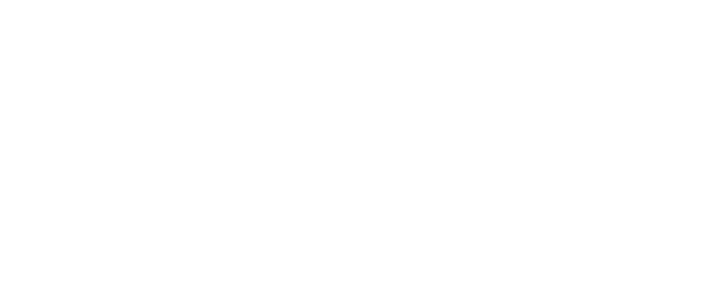
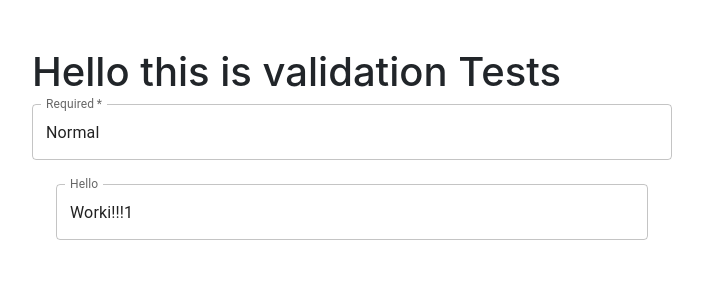
Before and after one commit to Yashwanth-Dumpa/BudgetTracker_Frontend, a React (Create React App) app: page /test in a window 1280 px wide. Before the commit this address had no page. Shown: the top 300 px of the page, without its empty margins (16-719 px from the left). Built offline with nearby package versions, Linux system fonts and the light colour scheme.

Commit message:
Sign Up and Login validations

```diff
--- a/package.json
+++ b/package.json
@@ -18,6 +18,7 @@
     "react-toastify": "^9.1.3",
     "reactjs-popup": "^2.0.5",
     "recharts": "^2.6.2",
+    "validator": "^13.9.0",
     "web-vitals": "^2.1.4"
   },
   "scripts": {
--- a/src/App.js
+++ b/src/App.js
@@ -75,6 +75,7 @@
         <Route path='/' element={<MainPage/>}></Route>
         <Route path='/signUp' element={<SignUp/>}/>
         <Route path='/login' element={<Login/>}/>
+        <Route path='/test' element={<Test/>}/>
         <Route path='/home' element={<UserDetailsProvider>
 
       <Box sx={{ width: '100%' }}>
--- a/src/login.js
+++ b/src/login.js
@@ -2,69 +2,152 @@
 import { useContext, useState } from "react";
 import { useNavigate, Link } from "react-router-dom";
 import "./signUp.css";
-import { ToastContainer, toast } from 'react-toastify';
-import 'react-toastify/dist/ReactToastify.css';
+import { ToastContainer, toast } from "react-toastify";
+import "react-toastify/dist/ReactToastify.css";
 
-import Cookies from 'js-cookie';
+import validator from 'validator';
+
+import Cookies from "js-cookie";
 
 export const Login = () => {
   const navigate = useNavigate();
 
-  const [loginDetails,setLoginDetails] = useState({});
+  const [Perr,setPErr] = useState(false);
+  const [Merr,setMErr] = useState(false);
+const [text,setText] = useState('');
+ const [mailText, setMail] = useState("");
 
- const set = (event)=>{
+  const [loginDetails, setLoginDetails] = useState({});
+
+  const set = (event) => {
     const name = event.target.name;
     const value = event.target.value;
-  setLoginDetails(vals=>({...vals,[name]:value}));
 
+    if(name==='mail'){
+     // if(!(/^[A-Z0-9._%+-]+@[A-Z0-9.-]+\.[A-Z]{2,4}$/i.test(value))){ //Without using Validator module
+      if(!validator.isEmail(value)){
+        setMail("Please enter valid mail address");
+        setMErr(true);
+      }else{
+        setMail("");
+        setMErr(false);
+      }
+
+    } else if(name==='password'){
+      if(value!==""){
+        setPErr(false);
+        setText("");
+      }
+
+    }
+    setLoginDetails((vals) => ({ ...vals, [name]: value }));
   };
 
-   function login(){
+  function login() {
+    if (loginDetails.mail === ""||loginDetails.mail===undefined) {
+      setMail("Please Enter E-mail");
+      setMErr(true);
+    } else if(!validator.isEmail(loginDetails.mail)){
+      setMail("Please enter valid mail address");
+        setMErr(true);
 
-      fetch("http://localhost:5000/existingUser/?mail='"+loginDetails.mail+"'&password='"+loginDetails.password+"'")
-      .then((response)=>{
+    }else if (loginDetails.password === ""||loginDetails.password===undefined) {
+      setText("Please Enter Password");
+      setPErr(true);
+    } else {
+      fetch(
+        "http://localhost:5000/existingUser/?mail='" +
+          loginDetails.mail +
+          "'&password='" +
+          loginDetails.password +
+          "'"
+      )
+        .then((response) => {
           return response.json();
-      }).then((data)=>{
-        if(data){
+        })
+        .then((data) => {
+          if (data) {
             console.log(data[0].id);
-          Cookies.set('user_id',data[0].id);
-          navigate('/home',{replace:false})
-        }
-        else{
+            Cookies.set("user_id", data[0].id);
+            navigate("/home", { replace: false });
+          } else {
             toast.error("Account doesn't exist. Please sign up. ", {
-            position: toast.POSITION.TOP_RIGHT
+              position: toast.POSITION.TOP_RIGHT,
             });
-        setTimeout(()=>{
-          navigate('/signUp',{replace:false});
-        },5000);
+            setTimeout(() => {
+              navigate("/signUp", { replace: false });
+            }, 5000);
 
             /*navigate('/signUp',{replace:false});
           console.log("Signup page and toast");*/
           }
-      })
+        });
     }
+  }
+
+
+ // var err=false;
+
   return (
     <div className="i-container bg-success bg-gradient">
       <div className="d-flex flex-column border border-secondary w-25 p-4 bg-light sign-box">
-        <h1 className='text-center mb-4'>Login</h1>
+        <h1 className="text-center mb-4">Login</h1>
         <div className="d-flex flex-column w-100 justify-content-center">
           <TextField
             variant="outlined"
             className="mr-4 ml-4 mb-4"
-            label="E-mail ID" name='mail' value={loginDetails.mail} onChange={set}
+            label="E-mail ID"
+            name="mail"
+            value={loginDetails.mail}
+            onChange={set}
             required
+            error={Merr} helperText={mailText}
+            onBlur = {()=>{
+              console.log(loginDetails.mail)// fro debugging puposes
+              if(loginDetails.mail ===undefined || loginDetails.mail===''){
+                  setMErr(true);
+                  setMail("Please Enter E-mail");
+              }else if(!validator.isEmail(loginDetails.mail)){
+                setMail("Please enter valid mail address");
+                setMErr(true);
+              }
+              else{
+                setMErr(false);
+                  setMail("");
+              }
+
+            }}
           />
           <TextField
             variant="outlined"
             className="mr-4 ml-4"
-            label="Password" name='password' value={loginDetails.password} onChange={set}
-            required type='password'
+            label="Password"
+            name="password"
+            value={loginDetails.password}
+            onChange={set}
+            required
+            type="password"
+            error={Perr} helperText={text}
+            onBlur = {()=>{
+              console.log(loginDetails.password)// fro debugging puposes
+              if(loginDetails.password ===undefined || loginDetails.password===''){
+                  setPErr(true);
+                  setText("Please Enter Password");
+              }else{
+                setPErr(false);
+                  setText("");
+              }
+
+            }}
+
           />
         </div>
         <div className="d-flex flex-column">
           <>
-          <button className="d-block m-4 btn btn-success" onClick={login}>Login</button>
-          <ToastContainer/>
+            <button className="d-block m-4 btn btn-success" onClick={login}>
+              Login
+            </button>
+            <ToastContainer />
           </>
           <Link className="ml-4" to="/signUp">
             New User? Create an Account
--- a/src/signUp.js
+++ b/src/signUp.js
@@ -7,17 +7,68 @@
 import { ToastContainer, toast } from "react-toastify";
 import "react-toastify/dist/ReactToastify.css";
 
+import validator from "validator";
+
 const SignUp = () => {
+  const [Ferr, setFerr] = useState(false);
+  const [Ftext, setFtext] = useState("");
+
+  const [Merr, setMerr] = useState(false);
+  const [Mtext, setMtext] = useState("");
+
+  const [Perr, setPerr] = useState(false);
+  const [Ptext, setPtext] = useState("");
+
   const [signUpData, setSignUpData] = useState({});
   const navigate = useNavigate();
 
   const set = (event) => {
     const name = event.target.name;
     const value = event.target.value;
+    if (name === "mail") {
+      // if(!(/^[A-Z0-9._%+-]+@[A-Z0-9.-]+\.[A-Z]{2,4}$/i.test(value))){ //Without using Validator module
+      if (!validator.isEmail(value)) {
+        setMtext("Please enter valid mail address");
+        setMerr(true);
+      } else {
+        setMtext("");
+        setMerr(false);
+      }
+    } else if(name==='password'){
+      if (!validator.isStrongPassword(value,{ minLength: 8, minLowercase: 1,
+        minUppercase: 1, minNumbers: 1, minSymbols: 1})) {
+        setPtext("Password should be atleast 8 charcters and consist of one uppercase, lowercase, symbol and a number");
+        setPerr(true);
+      } else {
+        setPtext("");
+        setPerr(false);
+      }
+    }
     setSignUpData((vals) => ({ ...vals, [name]: value }));
   };
 
   function signingup() {
+    if (signUpData.firstName === undefined || signUpData.firstName === "") {
+      setFerr(true);
+      setFtext("Please enter First Name");
+    } else if (signUpData.mail === undefined || signUpData.mail === "") {
+      setMerr(true);
+      setMtext("Please enter mail id");
+    } else if (!validator.isEmail(signUpData.mail)) {
+      setMtext("Please enter valid mail address");
+      setMerr(true);
+    } else if (
+      signUpData.password === undefined ||
+      signUpData.password === ""
+    ) {
+      setPerr(true);
+      setPtext("Please Enter Password");
+    } else if(!validator.isStrongPassword(signUpData.password,{ minLength: 8, minLowercase: 1,
+      minUppercase: 1, minNumbers: 1, minSymbols: 1})){
+        setPtext("Password should be atleast 8 charcters and consist of one uppercase, lowercase, symbol and a number");
+        setPerr(true);
+    }
+    else {
       console.log(signUpData);
       let options = {
         mode: "cors",
@@ -47,6 +98,8 @@
           }
         });
     }
+  }
+
   return (
     <div className="i-container bg-success bg-gradient">
       <div className="d-flex flex-column border border-secondary w-25 p-4  sign-box bg-light">
@@ -60,6 +113,21 @@
             value={signUpData.firstName}
             onChange={set}
             required
+            error={Ferr}
+            helperText={Ftext}
+            onBlur={() => {
+              console.log(signUpData.firstName); // fro debugging puposes
+              if (
+                signUpData.firstName === undefined ||
+                signUpData.firstName === ""
+              ) {
+                setFerr(true);
+                setFtext("Please Enter First Name");
+              } else {
+                setFerr(false);
+                setFtext("");
+              }
+            }}
           />
           <TextField
             variant="outlined"
@@ -79,6 +147,21 @@
             name="mail"
             value={signUpData.mail}
             onChange={set}
+            error={Merr}
+            helperText={Mtext}
+            onBlur={() => {
+              console.log(signUpData.mail); // fro debugging puposes
+              if (signUpData.mail === undefined || signUpData.mail === "") {
+                setMerr(true);
+                setMtext("Please Enter E-mail Id");
+              } else if (!validator.isEmail(signUpData.mail)) {
+                setMtext("Please enter valid mail address");
+                setMerr(true);
+              } else {
+                setMerr(false);
+                setMtext("");
+              }
+            }}
           />
           <TextField
             variant="outlined"
@@ -89,6 +172,25 @@
             value={signUpData.password}
             onChange={set}
             required
+            error={Perr}
+            helperText={Ptext}
+            onBlur={() => {
+              console.log(signUpData.password); // fro debugging puposes
+              if (
+                signUpData.password === undefined ||
+                signUpData.password === ""
+              ) {
+                setPerr(true);
+                setPtext("Please Enter Password");
+              } else if(!validator.isStrongPassword(signUpData.password,{ minLength: 8, minLowercase: 1,
+                minUppercase: 1, minNumbers: 1, minSymbols: 1})){
+                  setPtext("Password should be of atleast 8 charcters and consist of one uppercase, lowercase, symbol and a number");
+                  setPerr(true);
+              }else {
+                setPerr(false);
+                setPtext("");
+              }
+            }}
           />
         </div>
         <div className="d-flex flex-column">
--- a/src/test.js
+++ b/src/test.js
@@ -1,85 +1,106 @@
+import TextField from "@mui/material/TextField";
+import { ToastContainer, toast } from "react-toastify";
+import "react-toastify/dist/ReactToastify.css";
+
+import { useNavigate, Link } from "react-router-dom";
+
+import { useState, useEffect, createContext, useContext } from "react";
+
+import Cookies from "js-cookie";
+
+//-----------------------------------------------
+
+import FilledInput from "@mui/material/FilledInput";
+import FormControl from "@mui/material/FormControl";
+import FormHelperText from "@mui/material/FormHelperText";
+import Input from "@mui/material/Input";
+import InputLabel from "@mui/material/InputLabel";
+import OutlinedInput from "@mui/material/OutlinedInput";
 
 
-import TextField from '@mui/material/TextField';
-import { ToastContainer, toast } from 'react-toastify';
-import 'react-toastify/dist/ReactToastify.css';
-
-import { useNavigate, Link } from "react-router-dom"
-
-import {useState, useEffect,createContext, useContext} from 'react';
-
-import Cookies from 'js-cookie';
+const Controlled = ({name, errorVal})=>{
+    return(
+    <TextField label={name} error={errorVal} className='m-4' defaultValue='Worki!!!1'/>
+    )
+ }
 
 
-
-const Test =(props)=>{
-    function trial(){
+const Test = (props) => {
+  function trial() {
     alert("Inside");
   }
 
-    function notes(){
-        toast.warning('Success Notification !', {
-            position: toast.POSITION.TOP_RIGHT
+  function notes() {
+    toast.warning("Success Notification !", {
+      position: toast.POSITION.TOP_RIGHT,
     });
-
   }
 
-    function log(){
-        Cookies.remove('user_id');
+  function log() {
+    Cookies.remove("user_id");
   }
-   const [inputs,setInput] = useState({});
-   let trialobject = {june: 'Hello June', april: 'Hi April', may: 'Hi May', date: '2023-05-04', category: 'Groceries'};
-   useEffect(()=>{
+  const [inputs, setInput] = useState({});
+  let trialobject = {
+    june: "Hello June",
+    april: "Hi April",
+    may: "Hi May",
+    date: "2023-05-04",
+    category: "Groceries",
+  };
+  useEffect(() => {
     setInput(trialobject);
-   },
-   []);
-   const set = (event)=>{
+  }, []);
+  const set = (event) => {
     const name = event.target.name;
     const value = event.target.value;
-        setInput(vals=>({...vals,[name]:value}))
-   }
+    setInput((vals) => ({ ...vals, [name]: value }));
+  };
 
-    const show = ()=>{
+  const show = () => {
     let options = {
-            mode:'cors',
-            method:"POST",
-            headers:{
-                'Content-Type':'application/json',
+      mode: "cors",
+      method: "POST",
+      headers: {
+        "Content-Type": "application/json",
       },
-            body:JSON.stringify(inputs)
+      body: JSON.stringify(inputs),
+    };
+    console.log("Options", inputs);
+    fetch("http://localhost:5000/test", options);
+  };
 
-        }
-        console.log("Options", inputs);
-        fetch('http://localhost:5000/test',options);
+  const getDetails = () => {
+    let options = {
+      method: "GET",
+      mode: "cors",
+    };
+    console.log(props);
+    fetch("http://localhost:5000/" + 21 + "/expenseTable")
+      .then((response) => response.json())
+      .then((data) => {
+        console.log(data);
+        console.log("Cookies", Cookies.get("user_id"));
+      });
+  };
 
-    }
-
-    const getDetails = ()=>{
-        let options = {
-            method:'GET',
-            mode:"cors"
-        }
-        console.log(props);
-        fetch("http://localhost:5000/"+21+"/expenseTable")
-        .then(response=>response.json())
-        .then(data=>{
-            console.log(data);
-           console.log( 'Cookies', Cookies.get('user_id'));
-        })
-    }
-
-
-
-    return(
   <>
     <h1>Hello Testing</h1>
-        <input type='text'  name='june' value={inputs.june||"Hello June"} onChange={set}/>
-        <input type='text'  name='april' value={inputs.april||2} onChange={set}/>
-        <input type='text' name='may' value={inputs.may||3}  onChange={set}/>
-        <input type='date' name='date' value={inputs.date}  onChange={set}/>
+    <input
+      type="text"
+      name="june"
+      value={inputs.june || "Hello June"}
+      onChange={set}
+    />
+    <input type="text" name="april" value={inputs.april || 2} onChange={set} />
+    <input type="text" name="may" value={inputs.may || 3} onChange={set} />
+    <input type="date" name="date" value={inputs.date} onChange={set} />
 
-        <TextField label="Fisrt NAme" required/>
-        <select id='options' name='category' value={inputs.category||"Groceries"} onChange={set}>
+    <select
+      id="options"
+      name="category"
+      value={inputs.category || "Groceries"}
+      onChange={set}
+    >
       <option>Groceries</option>
       <option>Rent</option>
       <option>Bills(Electricity,Telephone,etc.)</option>
@@ -95,18 +116,28 @@
 
     <button onClick={log}>LogOUT</button>
 
-        <ToastContainer/>
+    <ToastContainer />
+
+    <Link to="/signUp">Sign Up</Link>
+  </>;
+ const value=5;
 
 
-        <Link to='/signUp'>Sign Up</Link>
+const err = false;
+ const name='Hello';
+  return (
+    <div className="d-flex flex-column justify-content-center m-5 w-50 ">
+      <h1>Hello this is validation Tests</h1>
+      <TextField required
+          id="outlined-required"
+          label="Required"
+          defaultValue="Normal"/>
 
 
+      <Controlled name = {name} errorVal={err}/>
 
+    </div>
+  );
+};
 
-    </>
-
-
-    )
-}
-
-export default Test
+export default Test;
```
Also changed, not shown: 1 other file (tests, documents, lock files or other folders). Lines whose indentation alone changed are shown as unchanged.
